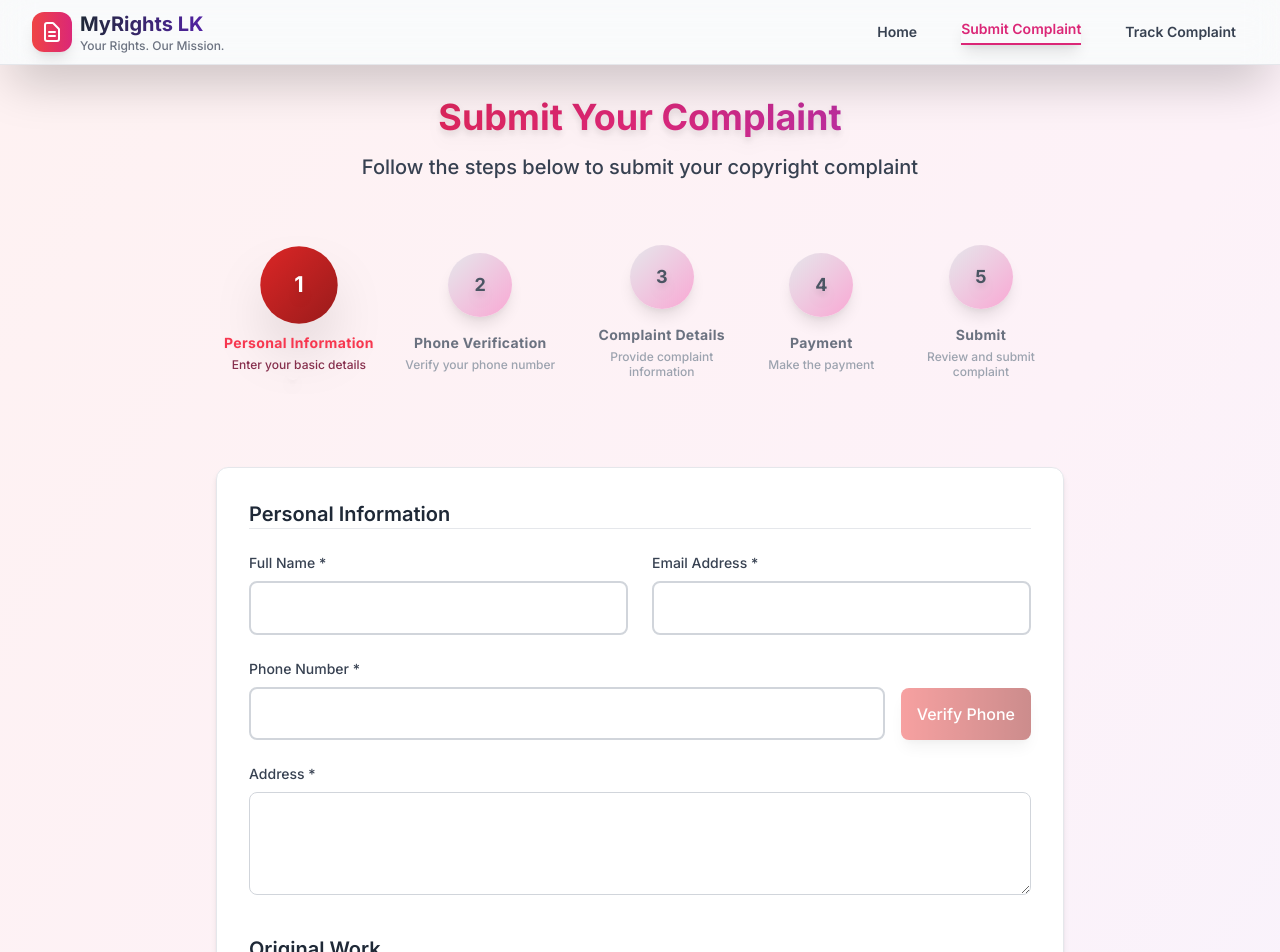
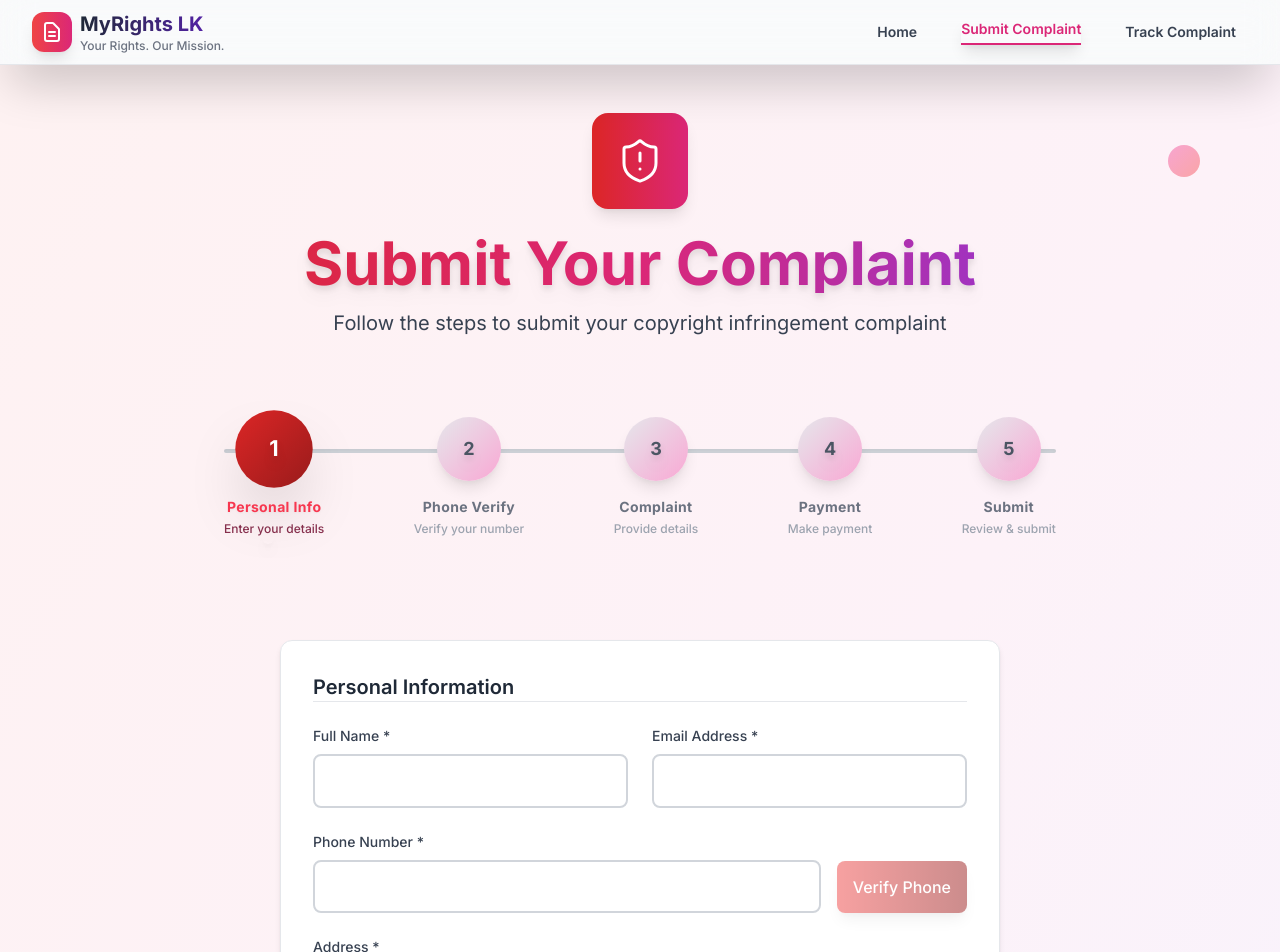
Before and after one commit to RansaraNS/MyRights-LK-Intellectual-Property-Complaint-Portal, a React (Vite) app in the folder support-frontend/: page /submit-complaint in a window 1280 px wide. Shown: the top 952 px of the page. Built offline with nearby package versions, Linux system fonts and the light colour scheme.

Commit message:
upgrade UI

```diff
--- a/support-frontend/index.html
+++ b/support-frontend/index.html
@@ -2,10 +2,10 @@
 <html lang="en">
   <head>
     <meta charset="UTF-8" />
-    <link rel="icon" type="image/svg+xml" href="/vite.svg" />
+    <link rel="icon" type="image/svg+xml" href="./src/assets/rights_11314757.png" />
     <meta name="viewport" content="width=device-width, initial-scale=1.0" />
     <script src="https://cdn.jsdelivr.net/npm/@tailwindcss/browser@4"></script>
-    <title>Vite + React</title>
+    <title>MyRights LK</title>
   </head>
   <body>
     <div id="root"></div>
--- a/support-frontend/src/pages/ComplaintSubmission.jsx
+++ b/support-frontend/src/pages/ComplaintSubmission.jsx
@@ -1,5 +1,20 @@
 import React, { useState, useEffect } from 'react';
 import { useNavigate } from 'react-router-dom';
+import {
+  Check,
+  ArrowRight,
+  ShieldAlert,
+  Phone,
+  Mail,
+  FileText,
+  CreditCard,
+  Send,
+  ChevronRight,
+  Loader2,
+  X,
+  AlertCircle,
+  User // Added missing User icon import
+} from 'lucide-react';
 import ComplaintForm from '../components/forms/ComplaintForm';
 import OTPVerification from '../components/forms/OTPVerification';
 import { FormSteps } from '../components/forms/FormSteps';
@@ -27,17 +42,16 @@ const ComplaintSubmission = () => {
   const [submissionResult, setSubmissionResult] = useState(null);
 
   useEffect(() => {
-    // Reset complaint data when component mounts
     resetComplaintData();
     clearMessages();
-  }, [resetComplaintData, clearMessages]); // Added dependencies to useEffect
+  }, [resetComplaintData, clearMessages]);
 
   const steps = [
-    { number: 1, title: 'Personal Information', description: 'Enter your basic details' },
-    { number: 2, title: 'Phone Verification', description: 'Verify your phone number' },
-    { number: 3, title: 'Complaint Details', description: 'Provide complaint information' },
-    { number: 4, title: 'Payment', description: 'Make the payment' },
-    { number: 5, title: 'Submit', description: 'Review and submit complaint' }
+    { number: 1, title: 'Personal Info', description: 'Enter your details', icon: <User className="w-5 h-5" /> },
+    { number: 2, title: 'Phone Verify', description: 'Verify your number', icon: <Phone className="w-5 h-5" /> },
+    { number: 3, title: 'Complaint', description: 'Provide details', icon: <FileText className="w-5 h-5" /> },
+    { number: 4, title: 'Payment', description: 'Make payment', icon: <CreditCard className="w-5 h-5" /> },
+    { number: 5, title: 'Submit', description: 'Review & submit', icon: <Send className="w-5 h-5" /> }
   ];
 
   const handlePhoneVerificationRequest = (phoneNumber) => {
@@ -52,11 +66,9 @@ const ComplaintSubmission = () => {
     setCurrentStep(3);
   };
 
-  // --- FIX ---
-  // This function should set the current step to 5 to show the success screen.
   const handleComplaintSubmitted = (result) => {
     setSubmissionResult(result);
-    setCurrentStep(5); // Changed from 4 to 5
+    setCurrentStep(5);
   };
 
   const handleBackToHome = () => {
@@ -90,16 +102,32 @@ const ComplaintSubmission = () => {
             <div className="absolute inset-0 bg-gradient-to-br from-green-500/5 to-emerald-500/5 rounded-2xl"></div>
             <div className="relative">
               <div className="mb-6">
-                <div className="w-20 h-20 bg-gradient-to-br from-green-400 to-emerald-500 rounded-full flex items-center justify-center mx-auto mb-4 shadow-2xl transform hover:scale-110 transition-all duration-300">
-                  <svg className="w-10 h-10 text-white" fill="none" stroke="currentColor" viewBox="0 0 24 24">
-                    <path strokeLinecap="round" strokeLinejoin="round" strokeWidth={2} d="M5 13l4 4L19 7" />
-                  </svg>
+                <div className="w-24 h-24 bg-gradient-to-br from-green-400 to-emerald-500 rounded-full flex items-center justify-center mx-auto mb-6 shadow-2xl transform hover:scale-110 transition-all duration-300">
+                  <Check className="w-12 h-12 text-white" strokeWidth={3} />
                 </div>
-                <h2 className="text-3xl font-bold bg-gradient-to-r from-gray-800 to-emerald-800 bg-clip-text text-transparent mb-2">Complaint Submitted Successfully!</h2>
-                <p className="text-gray-600 mb-6 font-medium">Please check your email for confirmation.</p>
+                <h2 className="text-3xl font-bold bg-gradient-to-r from-gray-800 to-emerald-800 bg-clip-text text-transparent mb-3">
+                  Complaint Submitted!
+                </h2>
+                <div className="flex items-center justify-center gap-2 text-emerald-600 mb-4">
+                  <Mail className="w-5 h-5" />
+                  <p className="text-gray-600 font-medium">Check your email for confirmation</p>
+                </div>
+
+                <div className="bg-gray-50/50 rounded-xl p-4 max-w-md mx-auto mb-6">
+                  <div className="flex items-center justify-between mb-2">
+                    <span className="font-medium text-gray-700">Complaint ID:</span>
+                    <span className="font-bold text-gray-900">{submissionResult?.complaintNumber || 'FB1000/240707'}</span>
+                  </div>
+                  <div className="flex items-center justify-between">
+                    <span className="font-medium text-gray-700">Status:</span>
+                    <span className="px-3 py-1 bg-emerald-100 text-emerald-800 rounded-full text-sm font-bold">
+                      Submitted
+                    </span>
+                  </div>
+                </div>
               </div>
 
-              <div className="flex flex-col sm:flex-row gap-6 justify-center mt-8">
+              <div className="flex flex-col sm:flex-row gap-4 justify-center mt-8">
                 <Button
                   onClick={handleBackToHome}
                   className="bg-gradient-to-r from-blue-600 to-blue-800 hover:from-blue-600 hover:to-blue-700 text-white px-6 py-3 rounded-xl font-medium shadow-lg transform hover:-translate-y-1 hover:scale-105 transition-all duration-300"
@@ -110,14 +138,14 @@ const ComplaintSubmission = () => {
                   onClick={handleSubmitAnother}
                   className="bg-gradient-to-r from-red-600 to-red-800 hover:from-red-600 hover:to-red-700 text-white px-6 py-3 rounded-xl font-medium shadow-lg transform hover:-translate-y-1 hover:scale-105 transition-all duration-300"
                 >
-                  Submit Another Complaint
+                  Submit Another
                 </Button>
                 <Button
                   onClick={() => navigate('/track-complaint')}
                   variant="outline"
-                  className="border-2 border-purple-600 text-purple-600 hover:bg-gradient-to-r hover:from-purple-600 hover:to-pink-600 hover:text-red px-6 py-3 rounded-xl font-medium shadow-lg transform hover:-translate-y-1 hover:scale-105 transition-all duration-300"
+                  className="border-2 border-purple-600 text-purple-600 hover:bg-gradient-to-r hover:from-purple-600 hover:to-pink-600 hover:text-white px-6 py-3 rounded-xl font-medium shadow-lg transform hover:-translate-y-1 hover:scale-105 transition-all duration-300"
                 >
-                  Track This Complaint
+                  Track Complaint
                 </Button>
               </div>
             </div>
@@ -129,49 +157,66 @@ const ComplaintSubmission = () => {
   };
 
   return (
-    <div className="min-h-screen bg-gradient-to-br from-red-50 via-pink-50 to-purple-50 py-8 relative overflow-hidden">
+    <div className="min-h-screen bg-gradient-to-br from-red-50 via-pink-50 to-purple-50 py-12 relative overflow-hidden font-inter">
       {/* Animated Background Elements */}
-      <div className="absolute inset-0">
-        <div className="absolute top-20 left-20 w-64 h-64 bg-gradient-to-br from-red-400/10 to-pink-400/10 rounded-full blur-3xl animate-pulse"></div>
-        <div className="absolute bottom-20 right-20 w-80 h-80 bg-gradient-to-br from-purple-400/10 to-pink-400/10 rounded-full blur-3xl animate-pulse delay-1000"></div>
-        <div className="absolute top-1/2 left-1/4 w-48 h-48 bg-gradient-to-br from-pink-400/10 to-red-400/10 rounded-full blur-3xl animate-pulse delay-500"></div>
+      <div className="absolute inset-0 overflow-hidden">
+        <div className="absolute top-10 left-10 w-72 h-72 bg-gradient-to-br from-pink-400/20 to-red-400/20 rounded-full blur-3xl animate-pulse"></div>
+        <div className="absolute bottom-10 right-10 w-96 h-96 bg-gradient-to-br from-purple-400/20 to-pink-400/20 rounded-full blur-3xl animate-pulse delay-1000"></div>
+        <div className="absolute top-1/2 left-1/4 w-64 h-64 bg-gradient-to-br from-red-300/10 to-purple-300/10 rounded-full blur-2xl animate-pulse delay-500"></div>
+
+        {/* Floating Elements */}
+        <div className="absolute top-20 right-20 animate-float">
+          <div className="w-8 h-8 bg-gradient-to-br from-pink-400 to-red-400 rounded-full opacity-60"></div>
+        </div>
+        <div className="absolute bottom-32 left-32 animate-float delay-1000">
+          <div className="w-6 h-6 bg-gradient-to-br from-purple-400 to-pink-400 rounded-full opacity-60"></div>
+        </div>
       </div>
 
-      <div className="container mx-auto px-4 relative">
+      <div className="relative z-10 max-w-6xl mx-auto px-4 sm:px-6">
         {/* Header */}
-        <div className="text-center mb-8">
-          <h1 className="text-4xl font-bold bg-gradient-to-r from-red-600 via-pink-600 to-purple-600 bg-clip-text text-transparent mb-4 drop-shadow-lg">
+        <div className="text-center mb-12">
+          <div className="inline-flex items-center justify-center w-24 h-24 bg-gradient-to-r from-red-600 to-pink-600 rounded-2xl shadow-lg mb-6">
+            <ShieldAlert className="w-12 h-12 text-white" strokeWidth={1.5} />
+          </div>
+          <h1 className="text-5xl md:text-6xl font-bold bg-gradient-to-r from-red-600 via-pink-600 to-purple-600 bg-clip-text text-transparent mb-4 drop-shadow-lg leading-tight">
             Submit Your Complaint
           </h1>
-          <p className="text-xl text-gray-700 font-medium">
-            Follow the steps below to submit your copyright complaint
+          <p className="text-lg md:text-xl text-gray-700 max-w-2xl mx-auto">
+            Follow the steps to submit your copyright infringement complaint
           </p>
         </div>
 
         {/* Progress Steps */}
-        {/* --- FIX --- */}
-        {/* Changed condition to show steps until the final success screen */}
         {currentStep < 5 && (
-          <div className="mb-8">
+          <div className="mb-12">
             <FormSteps steps={steps} currentStep={currentStep} />
           </div>
         )}
 
         {/* Messages */}
         {error && (
-          <div className="mb-6">
-            <ErrorMessage message={error} onClose={clearMessages} />
+          <div className="mb-8 max-w-3xl mx-auto">
+            <ErrorMessage
+              message={error}
+              onClose={clearMessages}
+              icon={<AlertCircle className="w-5 h-5" />}
+            />
           </div>
         )}
 
         {success && (
-          <div className="mb-6">
-            <SuccessMessage message={success} onClose={clearMessages} />
+          <div className="mb-8 max-w-3xl mx-auto">
+            <SuccessMessage
+              message={success}
+              onClose={clearMessages}
+              icon={<Check className="w-5 h-5" />}
+            />
           </div>
         )}
 
         {/* Main Form */}
-        <div className="max-w-4xl mx-auto">
+        <div className="max-w-3xl mx-auto">
           {renderCurrentStep()}
         </div>
 
@@ -184,6 +229,25 @@ const ComplaintSubmission = () => {
           />
         )}
       </div>
+
+      {/* Custom Styles for animations */}
+      <style jsx="true">{` // Changed to jsx="true" to fix the warning
+          @keyframes float {
+            0%, 100% { transform: translateY(0px); }
+            50% { transform: translateY(-20px); }
+          }
+          .animate-float {
+            animation: float 3s ease-in-out infinite;
+          }
+
+          @keyframes fadeInUp {
+            from { opacity: 0; transform: translateY(20px); }
+            to { opacity: 1; transform: translateY(0); }
+          }
+          .animate-fade-in-up {
+            animation: fadeInUp 0.8s ease-out forwards;
+          }
+        `}</style>
     </div>
   );
 };
```
Also changed, not shown: support-frontend/src/assets/rights_11314757.png (added).
